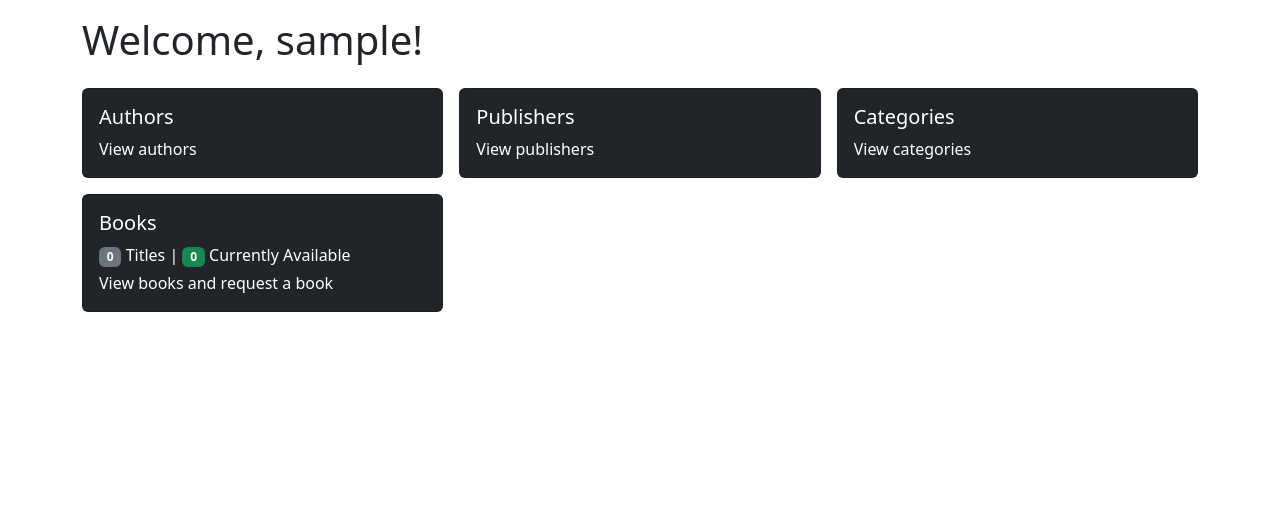
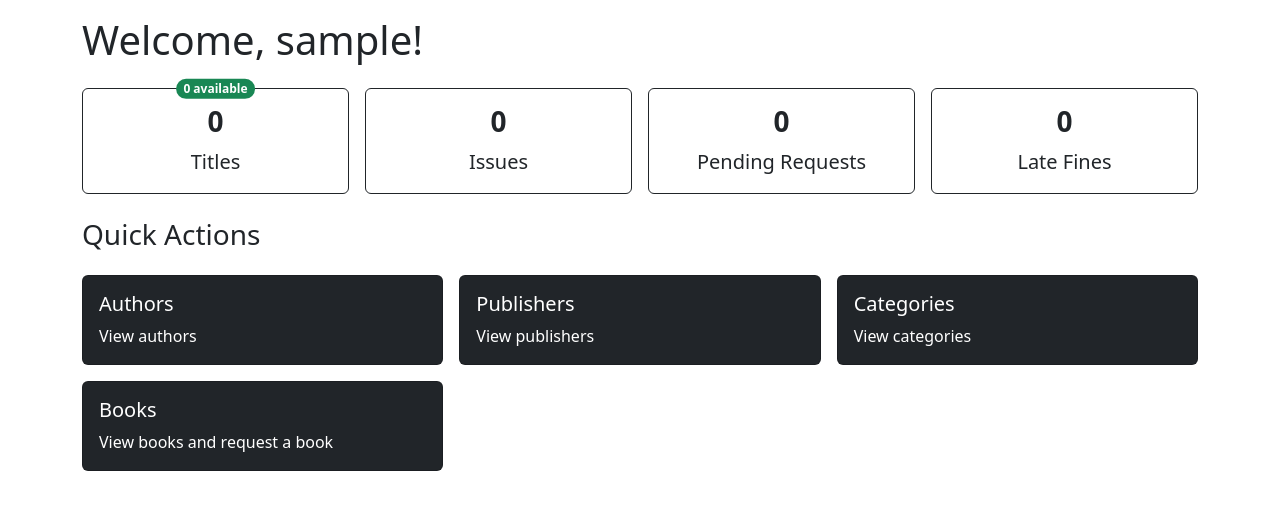
Before and after one commit to padamupreti/grantha-lms, a Django app: page /home/ in a window 1280 px wide. Shown: the part 56-566 px from the top of the page. Run offline with Django 4.2, Linux system fonts and the light colour scheme; the visitor is signed in with stand-in values (Sample User, id 1); data that the repository does not hold is empty; some libraries are stand-ins or nearby versions.

Commit message:
Added stat cards for dashboards

```diff
--- a/dashboard/templates/dashboard/member_home.html
+++ b/dashboard/templates/dashboard/member_home.html
@@ -4,7 +4,54 @@
     <h1 class="mt-3 display-6">Welcome, {{ user }}!</h1>
     {% endif %}
 
+    <!-- Stats -->
+    <div class="row row-cols-1 row-cols-md-2 row-cols-lg-4 g-3 mt-2">
+        {% if user.is_authenticated %}
+        <div class="col">
+            <div class="card border-dark h-100 position-relative">
+                <div class="card-body text-center">
+                    <h5 class="card-title fs-3 fw-bold">{{ all_titles }}</h5>
+                    <p class="card-text fs-5">Titles</p>
+                </div>
+                <span
+                    class="position-absolute top-0 start-50 translate-middle badge text-bg-success rounded-pill"
+                    >{{ available_titles }} available</span
+                >
+            </div>
+        </div>
+        <div class="col">
+            <div class="card border-dark h-100">
+                <div class="card-body text-center">
+                    <h5 class="card-title fs-3 fw-bold">{{ issues|length }}</h5>
+                    <p class="card-text fs-5">Issues</p>
+                </div>
+            </div>
+        </div>
+        <div class="col">
+            <div class="card border-dark h-100">
+                <div class="card-body text-center">
+                    <h5 class="card-title fs-3 fw-bold">
+                        {{ requests|length }}
+                    </h5>
+                    <p class="card-text fs-5">Pending Requests</p>
+                </div>
+            </div>
+        </div>
+        <div class="col">
+            <div class="card border-dark h-100">
+                <div class="card-body text-center">
+                    <h5 class="card-title fs-3 fw-bold">
+                        {{ late_fines|length }}
+                    </h5>
+                    <p class="card-text fs-5">Late Fines</p>
+                </div>
+            </div>
+        </div>
+        {% endif %}
+    </div>
+
     <!-- Quick actions -->
+    <h3 class="mt-4">Quick Actions</h3>
     <div class="row row-cols-1 row-cols-md-2 row-cols-lg-3 g-3 mt-2">
         <div class="col">
             <div class="card text-bg-dark h-100">
@@ -62,18 +109,8 @@
                 >
                     <h5 class="card-title"><i class="fa fa-eye"></i> Books</h5>
                     <div class="card-text">
-                        <span class="badge text-bg-secondary"
-                            >{{ all_titles }}</span
-                        >
-                        Titles |
-                        <span class="badge text-bg-success"
-                            >{{ available_titles }}</span
-                        >
-                        Currently Available
-                        <p class="mt-1 mb-0">
-                            View books and request a book
-                            <i class="fa fa-arrow-right"></i>
-                        </p>
+                        View books and request a book
+                        <i class="fa fa-arrow-right"></i>
                     </div>
                 </a>
             </div>
@@ -131,7 +168,7 @@
     <!-- Book Requests -->
     {% if requests %}
     <div class="mt-4">
-        <h3 class="mb-3">My Pending Requests</h3>
+        <h3 class="mb-3">Pending Requests</h3>
         <div class="table-responsive text-nowrap">
             <table class="table table-striped">
                 <thead>
@@ -158,7 +195,7 @@
     <!-- Late fines -->
     {% if late_fines %}
     <div class="mt-4">
-        <h3 class="mb-3">My Late Fines</h3>
+        <h3 class="mb-3">Late Fines</h3>
         <div class="table-responsive text-nowrap">
             <table class="table table-striped">
                 <thead>
--- a/dashboard/views/general.py
+++ b/dashboard/views/general.py
@@ -26,6 +26,9 @@ def home(request):
 
     if not request.user.is_anonymous and request.user.is_librarian:
         template_name = 'dashboard/librarian_home.html'
+        pending_requests = Request.objects.filter(is_fulfilled=False).count()
+
+        context.update({'pending_requests': pending_requests})
     elif not request.user.is_anonymous and not request.user.is_librarian:
         issues = Issue.objects.filter(
             member=request.user, returned_date=None).order_by('due_date')
--- a/templates/navbar.html
+++ b/templates/navbar.html
@@ -33,7 +33,7 @@
                 >
                 {% else %}
                 <a href="{% url 'login-or-register' %}"
-                    ><i class="fa fa-right-to-bracket"></i> Login or Register</a
+                    ><i class="fa fa-right-to-bracket"></i> Login/Register</a
                 >
                 {% endif %}
             </span>
```
Also changed, not shown: dashboard/templates/dashboard/librarian_home.html (+25 -0 lines).
